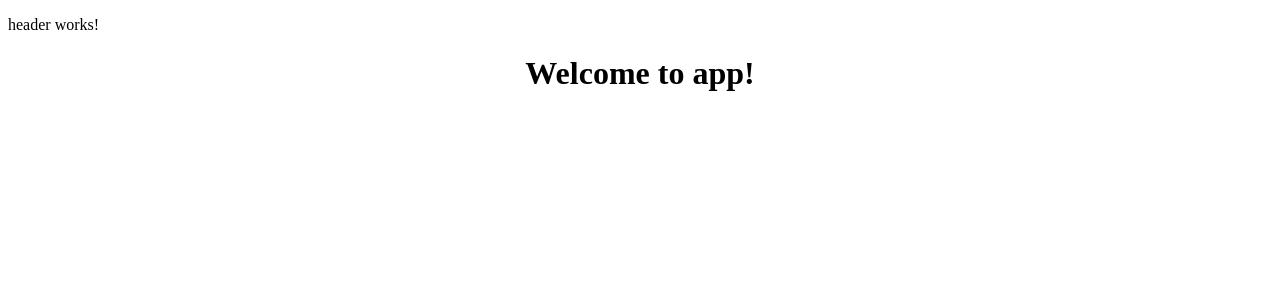
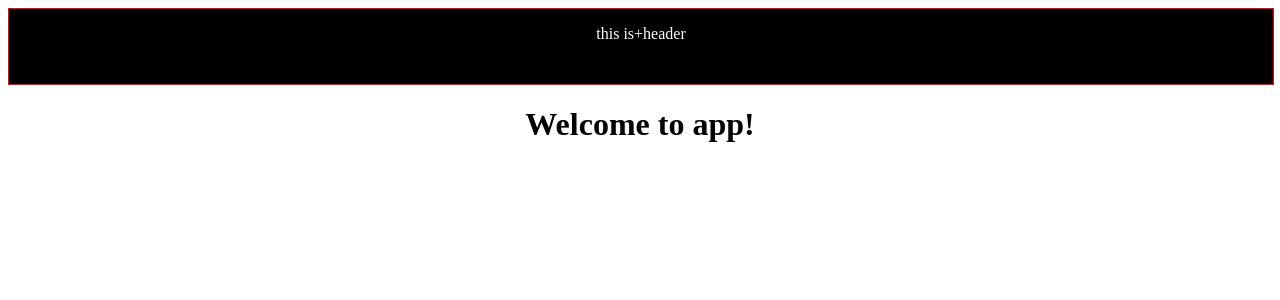
Before and after one commit to caihech/ng6_webapp, an Angular app in the folder myApp/: page / in a window 1280 px wide. Shown: the top 300 px of the page. Built offline with nearby package versions, Linux system fonts and the light colour scheme.

Commit message:
header 数据绑定

```diff
--- a/myApp/src/app/components/header/header.component.css
+++ b/myApp/src/app/components/header/header.component.css
@@ -0,0 +1,11 @@
+header{
+    width: 100%;
+    height: 75px;
+    border:1px solid red;
+    background-color: black;
+
+}
+header p{
+    color: #fff;
+    text-align: center;
+}
--- a/myApp/src/app/components/header/header.component.html
+++ b/myApp/src/app/components/header/header.component.html
@@ -1,3 +1,5 @@
-<p>
-  header works!
-</p>
+<header>
+  <p>
+    {{testTxt}}+{{testAny}}
+  </p>
+</header>
--- a/myApp/src/app/components/header/header.component.ts
+++ b/myApp/src/app/components/header/header.component.ts
@@ -7,12 +7,17 @@ import { Component, OnInit } from '@angular/core'; /*引入 angular 核心*/
 })
 export class HeaderComponent implements OnInit {  /*实现接口*/
 
+  testTxt = 'this is';
+
+  testAny: any;
+
   constructor() {
     /*构造函数*/
-   }
+  }
 
   ngOnInit() {
     /*初始化加载的生命周期函数*/
+    this.testAny = "header";
   }
 
 }
```
